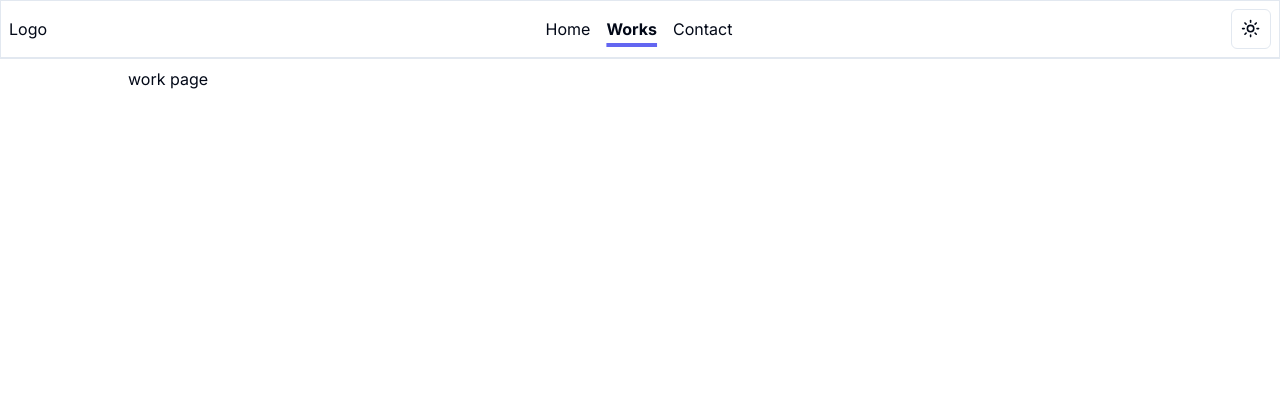
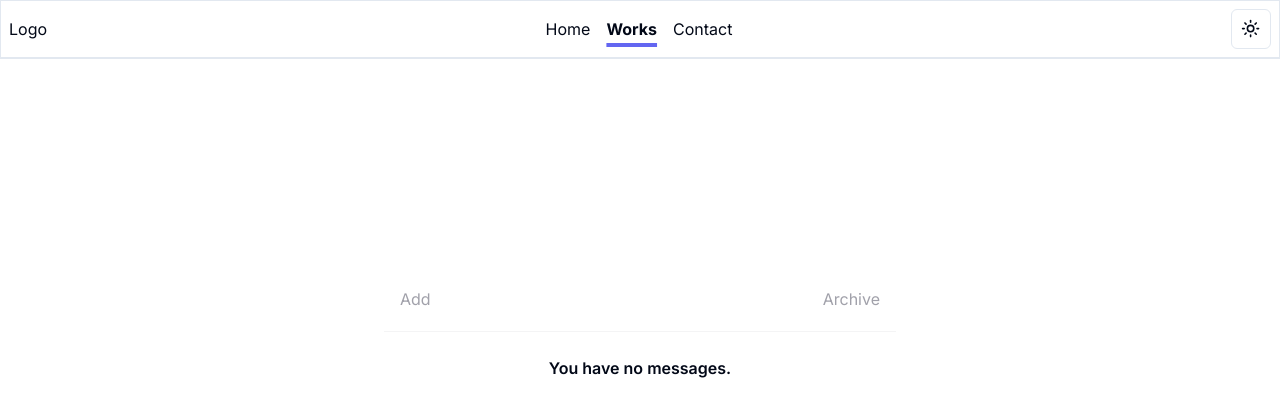
Before and after one commit to alexdev006/ui-components, a Next.js app: page /work in a window 1280 px wide. Shown: the top 416 px of the page. Built offline with nearby package versions, Linux system fonts and the light colour scheme.

Commit message:
feat: add animated list + uuid

```diff
--- a/app/work/page.tsx
+++ b/app/work/page.tsx
@@ -1,3 +1,5 @@
+import AnimatedList from "@/components/AnimatedList/AnimatedList";
+
 export default function WorkPage() {
-  return <p>work page</p>;
+  return <AnimatedList />;
 }
--- /dev/null
+++ b/components/AnimatedList/AnimatedList.tsx
@@ -0,0 +1,113 @@
+"use client";
+
+import { useState } from "react";
+import { AnimatePresence } from "framer-motion";
+import { AnimatedListItem } from "./AnimatedListItem";
+import { MessageData, generateMessage } from "./MessageGenerator";
+
+export default function AnimatedList() {
+  return (
+    <main className="flex min-h-screen items-center justify-center ">
+      <div className="h-[400px] w-full max-w-lg">
+        <AnimatedListFn />
+      </div>
+    </main>
+  );
+}
+
+const AnimatedListFn = () => {
+  const [messages, setMessages] = useState<MessageData[]>([]);
+  const [selectedMessages, setSelectedMessages] = useState<string[]>([]);
+
+  const addMessage = () => {
+    const newMessage = generateMessage();
+
+    setMessages((prev) => {
+      return [...prev, newMessage];
+    });
+  };
+
+  const toggleMessage = (id: string) => {
+    if (selectedMessages.includes(id)) {
+      setSelectedMessages((prev) => {
+        return prev.filter((i) => i != id);
+      });
+    } else {
+      setSelectedMessages((prev) => {
+        return [...prev, id];
+      });
+    }
+  };
+
+  const archiveMessages = () => {
+    setMessages((prev) =>
+      prev.filter((message) => !selectedMessages.includes(message.id))
+    );
+    setSelectedMessages([]);
+  };
+
+  return (
+    <div className="bg-white rounded-xl">
+      <div className="flex justify-between w-full border-b-zinc-100 border-b-[1px] p-4">
+        <button
+          className="text-zinc-400 -mx-2 rounded px-2 py-1 hover:text-zinc-500"
+          onClick={addMessage}
+        >
+          Add
+        </button>
+        <button
+          className="text-zinc-400 -mx-2 rounded px-2 py-1 hover:text-zinc-500"
+          onClick={archiveMessages}
+        >
+          Archive
+        </button>
+      </div>
+      <div className="overflow-y-scroll px-3 py-2 max-h-[400px]">
+        <ul>
+          <AnimatePresence initial={false}>
+            {messages.length == 0 && (
+              <AnimatedListItem>
+                <h1 className="text-center font-semibold py-4">
+                  You have no messages.
+                </h1>
+              </AnimatedListItem>
+            )}
+            {[...messages].reverse().map((message) => (
+              <AnimatedListItem key={message.id}>
+                <div className="py-0.5 transition">
+                  <button
+                    onClick={() => toggleMessage(message.id)}
+                    className={`flex flex-col w-full p-4 rounded-md transition-colors ${
+                      selectedMessages.includes(message.id)
+                        ? "bg-blue-400"
+                        : "bg-white"
+                    }`}
+                  >
+                    <p
+                      className={`font-medium transition-colors ${
+                        selectedMessages.includes(message.id)
+                          ? "text-white"
+                          : "text-zinc-600"
+                      }`}
+                    >
+                      {message.content[0]}
+                    </p>
+                    <span
+                      className={`text-sm transition-colors ${
+                        selectedMessages.includes(message.id)
+                          ? "text-zinc-100"
+                          : "text-zinc-400"
+                      }`}
+                    >
+                      {message.content[1]}
+                    </span>
+                  </button>
+                </div>
+              </AnimatedListItem>
+            ))}
+          </AnimatePresence>
+        </ul>
+      </div>
+    </div>
+  );
+};
--- /dev/null
+++ b/components/AnimatedList/AnimatedListItem.tsx
@@ -0,0 +1,38 @@
+import { motion } from "framer-motion";
+import { ReactNode } from "react";
+
+let base = 4;
+let t = (d: number) => d * base;
+
+interface AnimatedListItemProps {
+  children: ReactNode;
+}
+
+export const AnimatedListItem: React.FC<AnimatedListItemProps> = ({
+  children,
+}) => {
+  return (
+    <motion.li
+      className="relative"
+      initial={{ height: 0, opacity: 0 }}
+      animate={{
+        height: "auto",
+        opacity: 1,
+        transition: {
+          type: "spring",
+          bounce: 0.3,
+          opacity: { delay: t(0.025) },
+        },
+      }}
+      exit={{ height: 0, opacity: 0 }}
+      transition={{
+        duration: t(0.15),
+        type: "spring",
+        bounce: 0,
+        opacity: { duration: t(0.03) },
+      }}
+    >
+      {children}
+    </motion.li>
+  );
+};
--- /dev/null
+++ b/components/AnimatedList/MessageGenerator.tsx
@@ -0,0 +1,21 @@
+import { v4 as uuid } from "uuid";
+
+let titles = [
+  ["Apple's newest iPhone is here", "Watch our July event"],
+  ["Your funds have been processed", "See your latest deposit online"],
+  ["This Week in Sports", "The finals are heating up"],
+  ["Changelog update", "Edge subroutines and more"],
+  ["React Hawaii is here!", "Time for fun in the sun"],
+];
+
+export interface MessageData {
+  id: string;
+  content: string[];
+}
+
+export const generateMessage = (): MessageData => {
+  return {
+    id: uuid(),
+    content: titles[Math.floor(Math.random() * titles.length)],
+  };
+};
--- a/package.json
+++ b/package.json
@@ -22,12 +22,14 @@
     "react-dom": "^18",
     "tailwind-merge": "^2.2.1",
     "tailwindcss-animate": "^1.0.7",
+    "uuid": "^9.0.1",
     "vaul": "^0.9.0"
   },
   "devDependencies": {
     "@types/node": "^20",
     "@types/react": "^18",
     "@types/react-dom": "^18",
+    "@types/uuid": "^9.0.8",
     "autoprefixer": "^10.0.1",
     "eslint": "^8",
     "eslint-config-next": "14.1.0",
```
Also changed, not shown: 1 other file (tests, documents, lock files or other folders).
